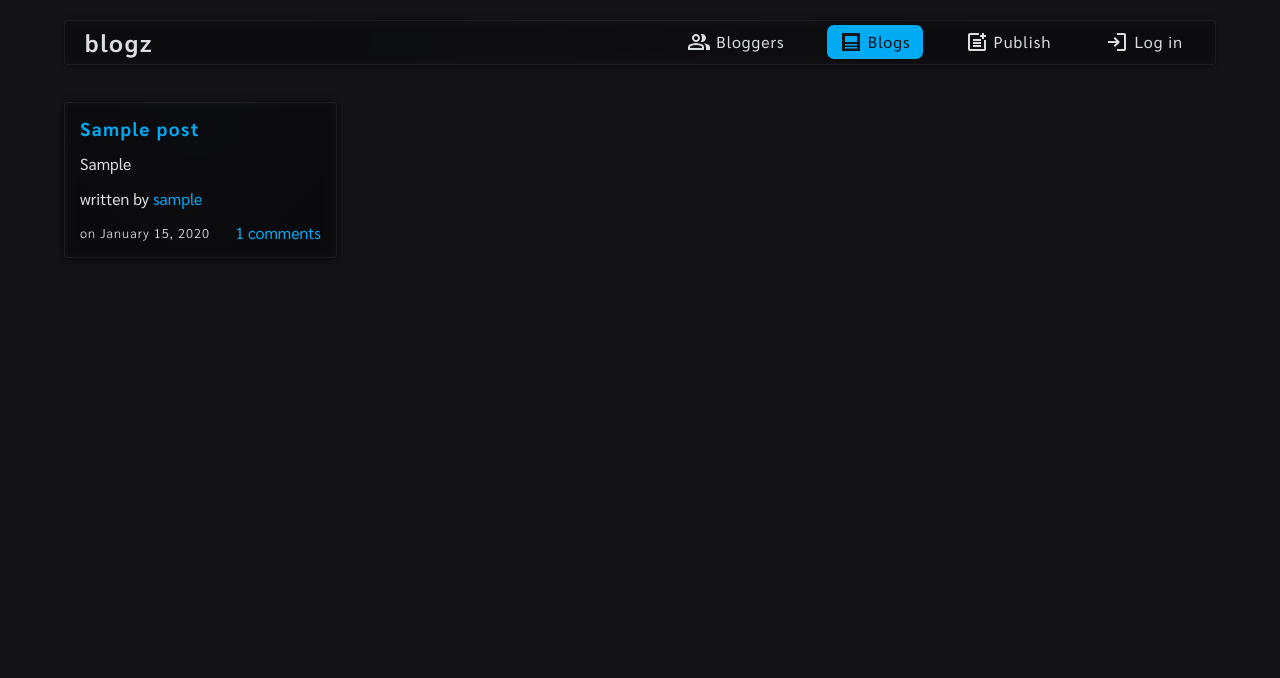
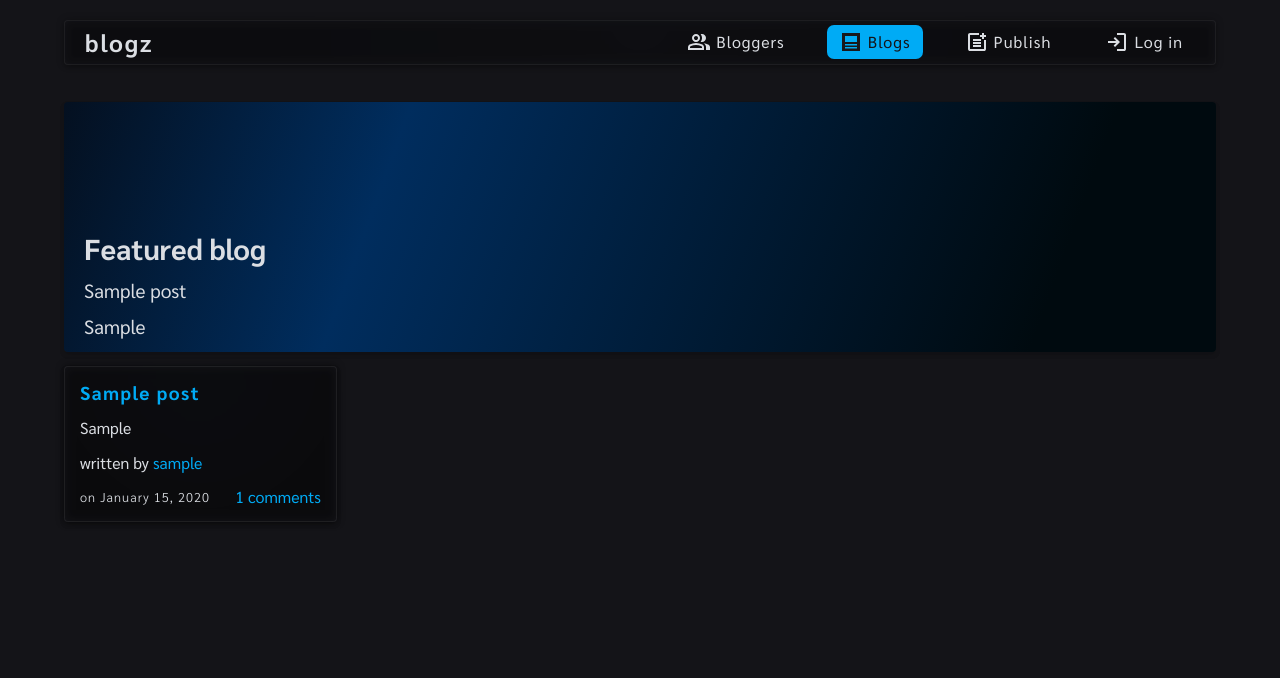
Before and after one commit to theodoremoreland/Blogz, a Flask app: page /blog in a window 1280 px wide. Shown: the top 678 px of the page. Run offline with Flask 3, Linux system fonts and the light colour scheme; tables that the repository leaves empty hold one stand-in row (values such as "Sample post").

Commit message:
added featured blog banner - still needs ux edits

```diff
--- a/application/blueprints/Blog/templates/blog.html
+++ b/application/blueprints/Blog/templates/blog.html
@@ -21,6 +21,23 @@
         <span class="since">Member since: {{user.member_since.strftime("%B %d, %Y")}}</span>
     </div>
 </div>
+{% endif %}
+{% if featured_blog %}
+<a class="featured-container" href="/blog?blog_post_id={{featured_blog.id}}">
+    <div class="featured blog">
+        <h2>Featured blog</h2>
+        <span class="title">{{featured_blog.title}}</span>
+        {% if featured_blog.entry|length > 350 %}
+        <p class="entry">
+            {{ featured_blog.entry[:350] | trim }}...
+        </p>
+        {% else %}
+        <p class="entry">
+            {{ featured_blog.entry | trim}}
+        </p>
+        {% endif %}
+    </div>
+</a>
 {% endif %}
 {% if blog|length > 0 %}
 <ul class="blog-previews">
--- a/application/blueprints/Blog/views.py
+++ b/application/blueprints/Blog/views.py
@@ -28,12 +28,21 @@ def render_blog():
             )
             user = Users.query.filter_by(id=user_id).first()
 
-            return render_template("blog.html", blog=user_blog, scope="user", user=user)
+            featured_blog = user_blog[0] if user_blog else None
+
+            return render_template(
+                "blog.html",
+                blog=user_blog,
+                scope="user",
+                user=user,
+                featured_blog=featured_blog,
+            )
         elif blog_post_id:
             blog_post = BlogPosts.query.filter_by(id=blog_post_id).first()
             comments = blog_post.comments
             author_id = str(blog_post.author_id)
             user_id_in_session = str(session.get("user_id"))
+            featured_blog = blog_post[0] if blog_post else None
 
             logger.info(
                 f"Rendering blog post with blog_post_id: {blog_post_id} and author_id: {author_id} as user_id: {user_id_in_session}"
@@ -44,11 +53,18 @@ def render_blog():
                 blog_post=blog_post,
                 comments=comments,
                 is_owner=author_id == user_id_in_session,
+                featured_blog=featured_blog,
             )
         else:
             all_blog_posts = BlogPosts.query.order_by(BlogPosts.created_at.desc()).all()
+            featured_blog = all_blog_posts[0] if all_blog_posts else None
 
-            return render_template("blog.html", blog=all_blog_posts, scope="all")
+            return render_template(
+                "blog.html",
+                blog=all_blog_posts,
+                scope="all",
+                featured_blog=featured_blog,
+            )
     except Exception as e:
         logger.exception(f"Error rendering blog page: {e}")
 
--- a/application/blueprints/Bloggers/views.py
+++ b/application/blueprints/Bloggers/views.py
@@ -20,7 +20,7 @@ def render_bloggers_page():
             post_count = len(user.blog_posts)
             post_count_by_user[user.id] = post_count
 
-        featured_user = users[6] if users else None
+        featured_user = users[0] if users else None
 
         return render_template(
             "bloggers.html",
--- a/application/static/css/style.css
+++ b/application/static/css/style.css
@@ -441,7 +441,7 @@ a.featured-container {
     }
 }
 
-.featured.user {
+.featured {
     position: relative;
     display: flex;
     flex-direction: column;
```
